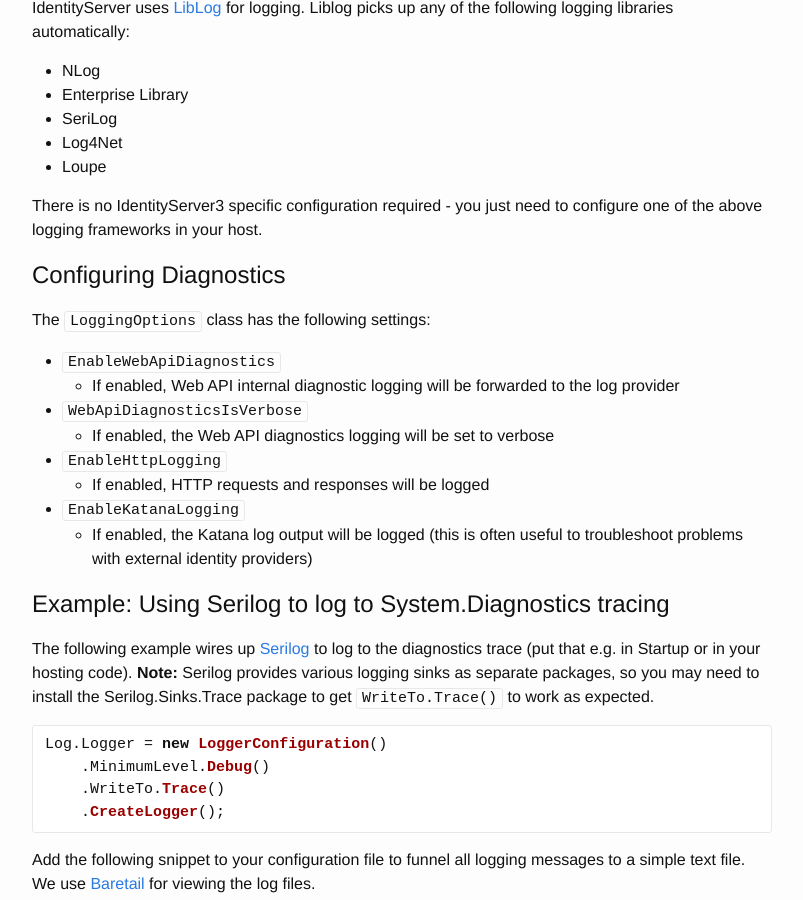
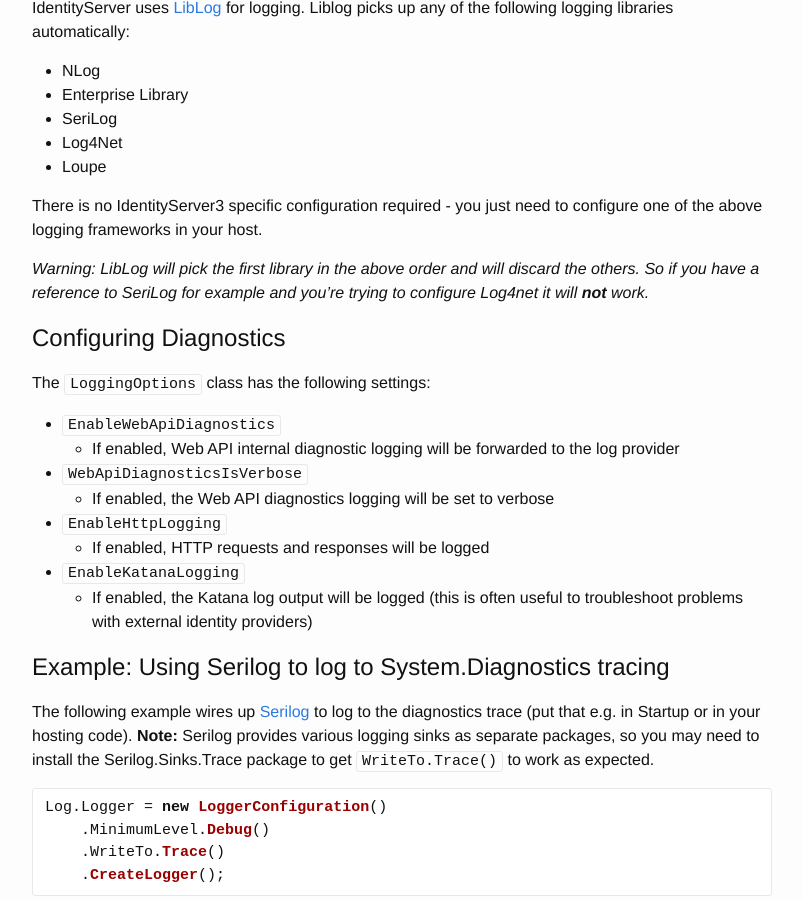
Before and after one commit to IdentityServer/Documentation, a Jekyll site: the page built from docsv2/configuration/logging.md, in a window 1280 px wide and 900 px high, scrolled down 309 px. Shown: the whole window, without its empty margins (238-1041 px from the left). Built offline with Jekyll 4.4.1, drawn with Linux system fonts in a browser that asks for light colours; our own code applies the rules of GitHub Pages for plain Markdown files.

Commit message:
Clarify that only the first library is used
It is important to know that LibLog will pick only the first library. I did spend a lot of time to setup log4net which I use and it wasn't working because the project had a reference to Serilog which I wasn't using.

```diff
--- a/docsv2/configuration/logging.md
+++ b/docsv2/configuration/logging.md
@@ -19,6 +19,8 @@
 * Loupe
 
 There is no IdentityServer3 specific configuration required - you just need to configure one of the above logging frameworks in your host.
+
+*Warning: LibLog will pick the first library in the above order and will discard the others. So if you have a reference to SeriLog for example and you're trying to configure Log4net it will **not** work.*
 
 ## Configuring Diagnostics
 The `LoggingOptions` class has the following settings:
```
